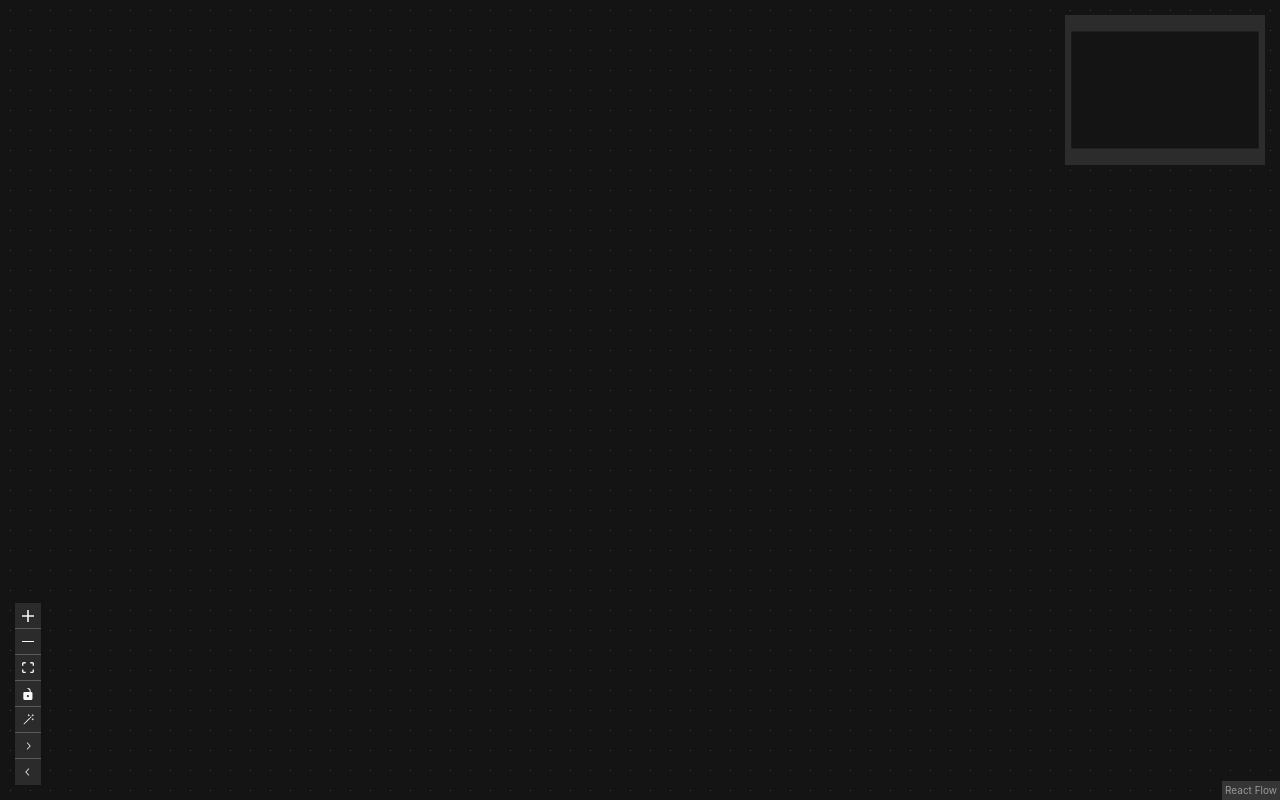
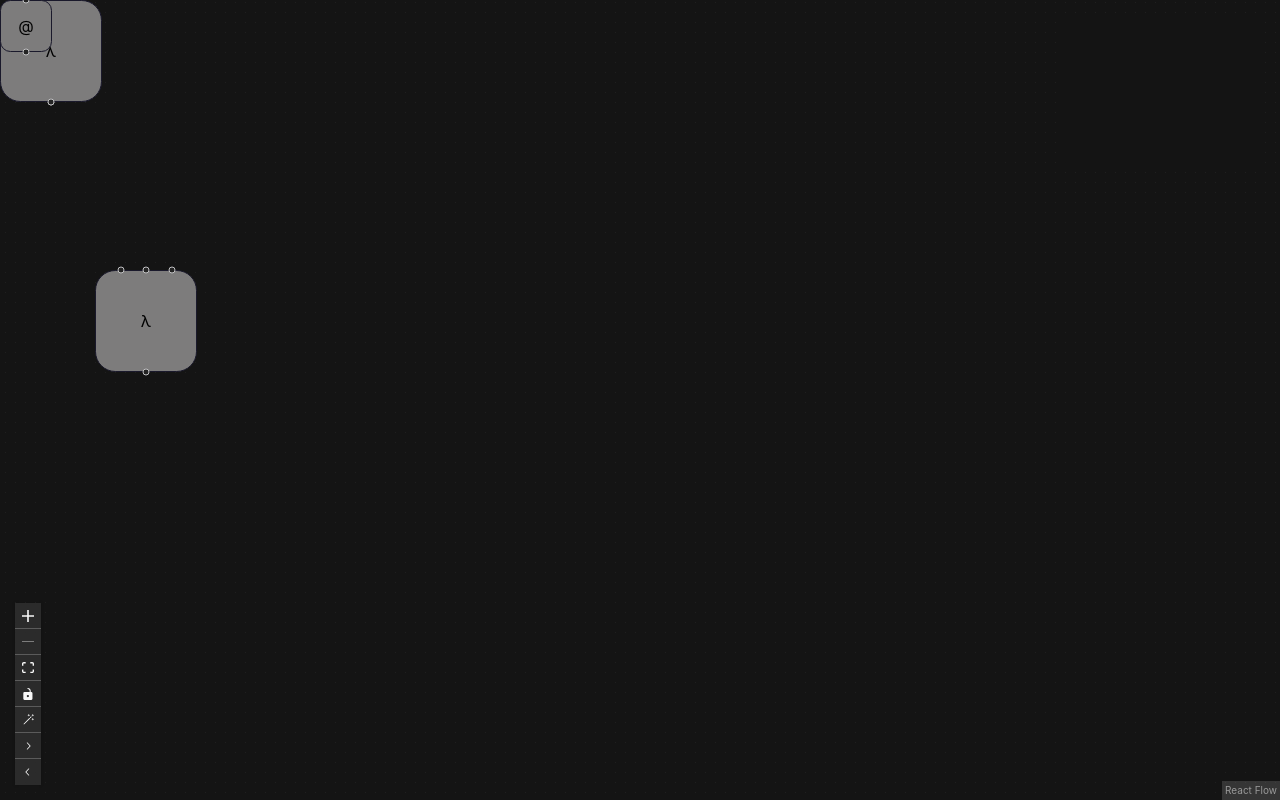
Before and after one commit to roboguy13/diagram-prover, a React (Vite) app: page / in a window 1280 px wide. Built offline with nearby package versions, Linux system fonts and the light colour scheme.

Commit message:
some progress on string diagram layouts

```diff
--- a/src/ir/StringDiagram.ts
+++ b/src/ir/StringDiagram.ts
@@ -11,6 +11,10 @@
 | { type: 'DiagramOutput', id: PortId }
 | { type: 'NodeInput', id: NodeId, portId: PortId }
 | { type: 'NodeOutput', id: NodeId, portId: PortId }
+
+export function isNodePortLocation(location: PortLocation): boolean {
+  return location.type === 'NodeInput' || location.type === 'NodeOutput';
+}
 
 export type Connection =
   {
--- a/src/ui/render/layout/recursiveBox/LayoutTree.ts
+++ b/src/ui/render/layout/recursiveBox/LayoutTree.ts
@@ -13,7 +13,9 @@
 import { PropagatorNetworkToJson } from "../../../../constraint/propagator/PropagatorToJson";
 import { inputHandleName, outputHandleName } from "../../../NodeUtils";
 import { layout } from "dagre";
-import { StringDiagram } from "../../../../ir/StringDiagram";
+import { isNodePortLocation, StringDiagram } from "../../../../ir/StringDiagram";
+import { Graph, spanningForest } from "../../../../utils/SpanningForest";
+import { buildRootedHierarchy } from "../../../../utils/RootedHierarchy";
 
 export class LayoutTree {
   private _nodeLayouts: Map<string, NodeLayout> = new Map();
@@ -245,30 +247,32 @@
   }
 
   static buildFromStringDiagram(net: PropagatorNetwork<NumericRange>, diagram: StringDiagram): LayoutTree {
-    console.log("Building layout tree using BFS traversal...");
+    console.log("Building layout tree from string diagram...")
+    console.log("Diagram:", diagram);
 
     const allNodeIds = Array.from(diagram.nodes.keys());
-    if (allNodeIds.length === 0) {
-        throw new Error("No nodes in diagram");
+    if (allNodeIds.length === 0) { throw new Error("No nodes in diagram"); }
+    allNodeIds.sort(); // Sort alphabetically
+    let firstNodeId = allNodeIds[0]!; // Pick the first one
+
+    if (!firstNodeId) {
+      throw new Error("No nodes in diagram"); // TODO: Handle this case
     }
-    allNodeIds.sort(); // Deterministic root selection
-    const rootNodeId = allNodeIds[0]!;
-    console.log(`Stable Root node ID: ${rootNodeId}`);
 
-    const rootNodeData = diagram.nodes.get(rootNodeId)!;
-    // Initialize LayoutTree with root node and anchors
-    const layoutTree = new LayoutTree(net, rootNodeId, getStringNodeDimensions(rootNodeData), rootNodeData.label ?? '', rootNodeData.kind);
-    // Set root anchors (ensure only non-conflicting ones)
-    net.writeCell({ description: `anchor root minX`, inputs: [], outputs: [layoutTree.getNodeLayout(rootNodeId)!.subtreeExtentBox.left] }, layoutTree.getNodeLayout(rootNodeId)!.subtreeExtentBox.left, known(exactly(0)));
-    net.writeCell({ description: `anchor root minY`, inputs: [], outputs: [layoutTree.getNodeLayout(rootNodeId)!.subtreeExtentBox.top] }, layoutTree.getNodeLayout(rootNodeId)!.subtreeExtentBox.top, known(exactly(0)));
-    // Removed the conflicting intrinsicBox.bottom = 0 anchor
+    console.log("First node ID:", firstNodeId);
 
-    // Create NodeLayout objects for all other nodes
-    allNodeIds.forEach(nodeId => {
-        if (nodeId === rootNodeId) return;
+    let firstNode = diagram.nodes.get(firstNodeId)!
+
+    const layoutTree = new LayoutTree(net, firstNodeId, getStringNodeDimensions(firstNode), firstNode.label ?? '', firstNode.kind);
+
+    const nodeIds = Array.from(diagram.nodes.keys()); // TODO: Do I want to skip the first node here?
+
+    for (const nodeId of nodeIds) {
       const node = diagram.nodes.get(nodeId)!;
+
       const intrinsicBox = BoundingBox.createNewWithDims(net, 'intrinsic', nodeId, getStringNodeDimensions(node));
       const subtreeExtentBox = BoundingBox.createNew(net, 'subtree extent', nodeId);
+
       const nodeLayout: NodeLayout = {
         nodeId: nodeId,
         nestingParentId: null, // TODO: Handle nesting
@@ -277,77 +281,59 @@
         position: null,
         kind: node.kind,
         label: node.label ?? '',
-        };
+      }
+
+      if (nodeId !== firstNodeId) {
         layoutTree.addNodeLayout(nodeLayout);
-    });
-
-    // --- Build Hierarchy using BFS Spanning Tree/Forest ---
-    const visited = new Set<string>();
-    const connectionsToProcess = [...diagram.connections]; // Copy connections
-
-    // Function to perform BFS from a starting node
-    const performBFS = (startNodeId: string) => {
-        if (visited.has(startNodeId)) {
-            return; // Already visited as part of another component
-        }
-        const queue: string[] = [startNodeId];
-        visited.add(startNodeId);
-        let head = 0;
-
-        while (head < queue.length) {
-            const currentParentId = queue[head++]; // Dequeue
-
-            // Find connections originating from the current node
-            for (const connection of connectionsToProcess) {
-                 // Ensure connection starts from the current node and targets another node in the diagram
-                if (connection.source.type.startsWith('Node') &&
-                    connection.source.id === currentParentId &&
-                    connection.target.type.startsWith('Node') &&
-                    diagram.nodes.has(connection.target.id)) // Check target node exists
-                {
-                    const targetChildId = connection.target.id;
-
-                    // Skip self-loops
-                    if (currentParentId === targetChildId) continue;
-
-                    // If the target node hasn't been visited yet in our traversal
-                    if (!visited.has(targetChildId)) {
-                        visited.add(targetChildId);
-                        console.log(`Adding hierarchical link: ${currentParentId} -> ${targetChildId} (via ${connection.id})`);
-                        layoutTree.addChild(currentParentId, targetChildId);
-                        console.log(`Enqueuing child node: ${targetChildId} for parent node: ${currentParentId}`);
-                        queue.push(targetChildId); // Enqueue child
-                    }
-                     // No 'else' needed - if visited, it's implicitly a non-hierarchical link
       }
     }
+
+    const nodeToNodeConnections = diagram.connections.filter(conn =>
+      isNodePortLocation(conn.source) && isNodePortLocation(conn.target)
+    );
+
+    let graph: Graph<string> = { vertices: nodeIds, edges: nodeToNodeConnections.map((e) => ({ source: e.source.id, target: e.target.id })) };
+    const forestEdges = spanningForest(graph);
+    const hierarchyEdges = buildRootedHierarchy<string>([firstNodeId], [...forestEdges]); // TODO: Handle multiple roots
+
+    for (const edge of hierarchyEdges) {
+      console.log(`Processing hierarchy edge: ${edge.source} -> ${edge.target}`);
+      layoutTree.addChild(edge.source, edge.target);
+      console.log(`Called addChild for: ${edge.source} -> ${edge.target}`);
     }
-    };
+    console.log("Final _children map after processing hierarchy edges:", layoutTree._children);
 
-    // Start BFS from the chosen root
-    performBFS(rootNodeId);
+    return layoutTree;
+  }
 
-    // Handle potentially disconnected components
-    let allVisited = true;
-    for (const nodeId of allNodeIds) {
-        if (!visited.has(nodeId)) {
-            allVisited = false;
-            console.log(`Node ${nodeId} not reached from root, starting new BFS component.`);
-            performBFS(nodeId); // Start BFS for the disconnected component
+  private canReach(startNodeId: string, targetNodeId: string): boolean {
+    const visited = new Set<string>();
+    const stack: string[] = [startNodeId]; // Start DFS from the potential child
+
+    while (stack.length > 0) {
+      const currentNodeId = stack.pop()!;
+
+      // If we reached the target (the potential parent), a cycle would be formed
+      if (currentNodeId === targetNodeId) {
+        return true;
+      }
+
+      if (visited.has(currentNodeId)) {
+        continue;
+      }
+      visited.add(currentNodeId);
+
+      // Traverse to children based on the tree built so far
+      const children = this.getChildren(currentNodeId);
+      for (const child of children) {
+        // No need to check visited here for cycle detection path finding
+        stack.push(child);
       }
     }
-    if (!allVisited) {
-         console.warn("LayoutTree build: The hierarchy has multiple disconnected components (forest).");
-    } else {
-        console.log("LayoutTree build: All nodes successfully included in the hierarchy.");
+    // If the target was never reached, adding the edge is safe
+    return false;
   }
-     // --- End Hierarchy Build ---
 
-    console.log(`Done handling disconnected components. _children map:`, layoutTree._children);
-    console.log("Finished building layout tree hierarchy.");
-    console.log("Final _children map:", layoutTree._children);
-    return layoutTree;
-}
   static buildFromSemanticNode<A>(net: PropagatorNetwork<NumericRange>, rootNode: SemanticNode<A>): LayoutTree {
     const layoutTree = new LayoutTree(net, rootNode.id, getNodeDimensions(rootNode), rootNode.label ?? '', rootNode.kind);
 
--- /dev/null
+++ b/src/utils/RootedHierarchy.ts
@@ -0,0 +1,29 @@
+// Take a forest with edges going in arbitrary directions and convert it to a forest with edges going away from the root
+
+import { Edge, getNeighbors } from "./SpanningForest";
+
+export function buildRootedHierarchy<V>(roots: V[], adjacencyList: Edge<V>[]): Edge<V>[] {
+  const visited = new Set<V>();
+  const hierarchyEdges: Edge<V>[] = [];
+
+  function dfs(vertex: V) {
+    visited.add(vertex);
+
+    const neighbors = getNeighbors(adjacencyList, vertex);
+
+    for (const [neighbor, _edge] of neighbors) {
+      if (!visited.has(neighbor)) {
+        hierarchyEdges.push({ source: vertex, target: neighbor });
+        dfs(neighbor);
+      }
+    }
+  }
+
+  for (const root of roots) {
+    if (!visited.has(root)) {
+      dfs(root);
+    }
+  }
+
+  return hierarchyEdges;
+}
--- /dev/null
+++ b/src/utils/SpanningForest.ts
@@ -0,0 +1,50 @@
+export type Edge<V> = {
+  source: V;
+  target: V;
+}
+
+export type Graph<V> = {
+  vertices: V[];
+  edges: Edge<V>[];
+}
+
+export function spanningForest<V>(graph: Graph<V>): Set<Edge<V>> {
+  const visited = new Set<V>();
+  const forestEdges = new Set<Edge<V>>();
+
+  for (const vertex of graph.vertices) {
+    if (!visited.has(vertex)) {
+      dfsVisit(graph, vertex, visited, forestEdges);
+    }
+  }
+
+  return forestEdges
+}
+
+function dfsVisit<V>(graph: Graph<V>, vertex: V, visited: Set<V>, forestEdges: Set<Edge<V>>) {
+  visited.add(vertex);
+
+  const neighbors = getNeighbors(graph.edges, vertex);
+
+  for (const pair of neighbors) {
+    const [neighbor, edge] = pair;
+    if (!visited.has(neighbor)) {
+      forestEdges.add(edge);
+      dfsVisit(graph, neighbor, visited, forestEdges);
+    }
+  }
+}
+
+export function getNeighbors<V>(edges: Edge<V>[], vertex: V): [V, Edge<V>][] {
+  const neighbors = new Set<[V, Edge<V>]>();
+
+  for (const edge of edges) {
+    if (edge.source === vertex) {
+      neighbors.add([edge.target, edge]);
+    } else if (edge.target === vertex) {
+      neighbors.add([edge.source, edge]);
+    }
+  }
+
+  return Array.from(neighbors);
+}
```
Also changed, not shown: src/utils/DisjointSet.ts (added, +36 -0 lines). Lines whose indentation alone changed are shown as unchanged.
